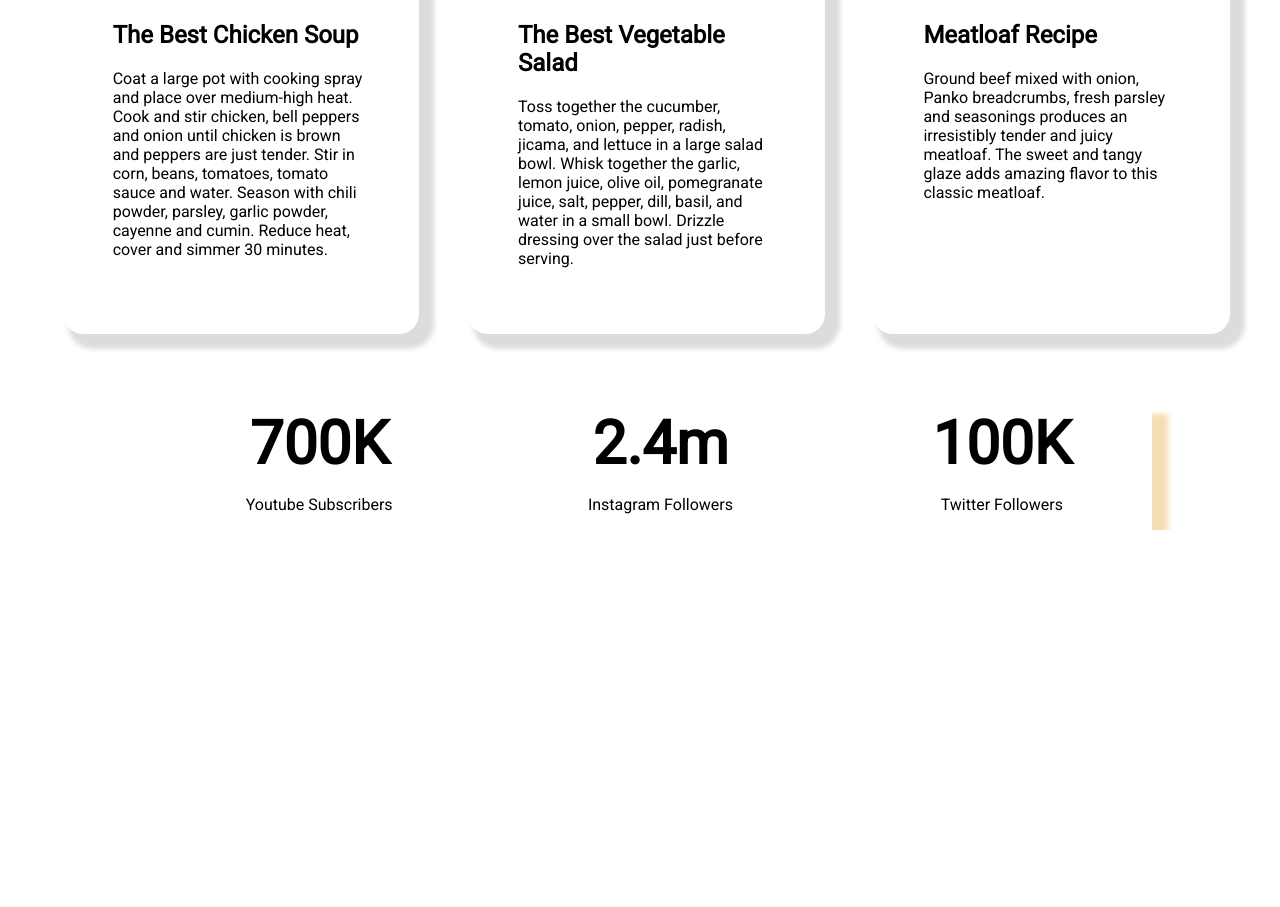
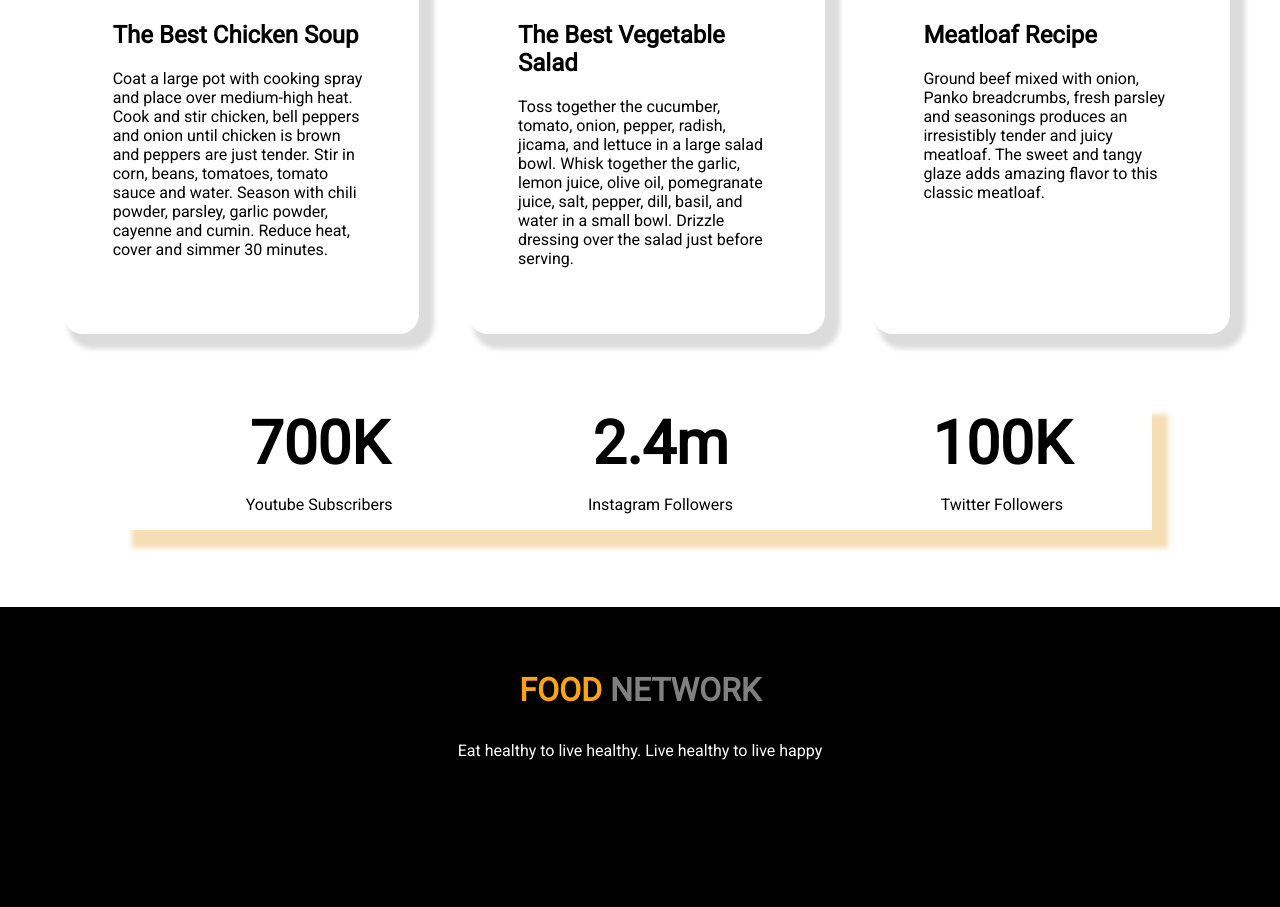
Before and after one commit to dipu1307/New-Food-Network, a plain HTML site: page index.html in a window 1280 px wide. Shown: the part 3537-4444 px from the top of the page. Before the commit the page ends 4067 px from the top, so only its background shows below. Drawn offline with Linux system fonts and the light colour scheme.

Commit message:
finished the food project

```diff
--- a/index.html
+++ b/index.html
@@ -139,6 +139,14 @@
     </section>
     <!--Fifth section end-->
 
+    <!--last section start-->
+    <section class="container6">
+        <h3><span>FOOD</span> NETWORK</h3>
+        <p>Eat healthy to live healthy. Live healthy to live happy</p>
+
+    </section>
+    <!--last section end-->
+
 
 </body>
 </html>
--- a/style.css
+++ b/style.css
@@ -216,3 +216,25 @@ body{
 }
 
 /* Fifth section style part end */
+
+/* Sixth section style part start */
+.container6{
+    width: 100%;
+    height: 300px;
+    background-color: black;
+    margin-top: 6%;
+}
+.container6 h3{
+    text-align: center;
+    color: grey;
+    font-size: xx-large;
+    padding-top: 5%;
+}
+.container6 span{
+    color: orange;
+}
+.container6 p{
+    color: white;
+    text-align: center;
+}
+/* Sixth section style part end */
```
